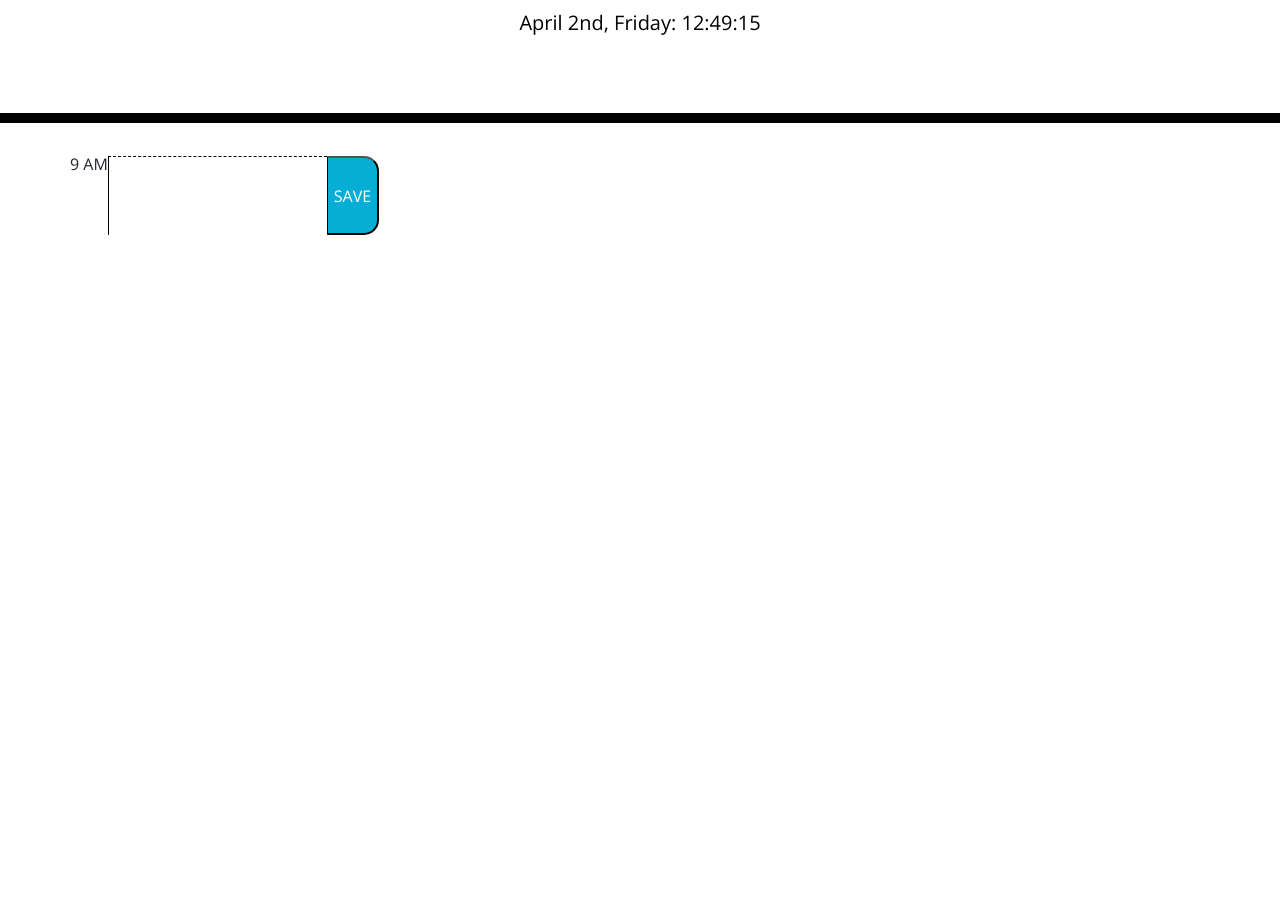
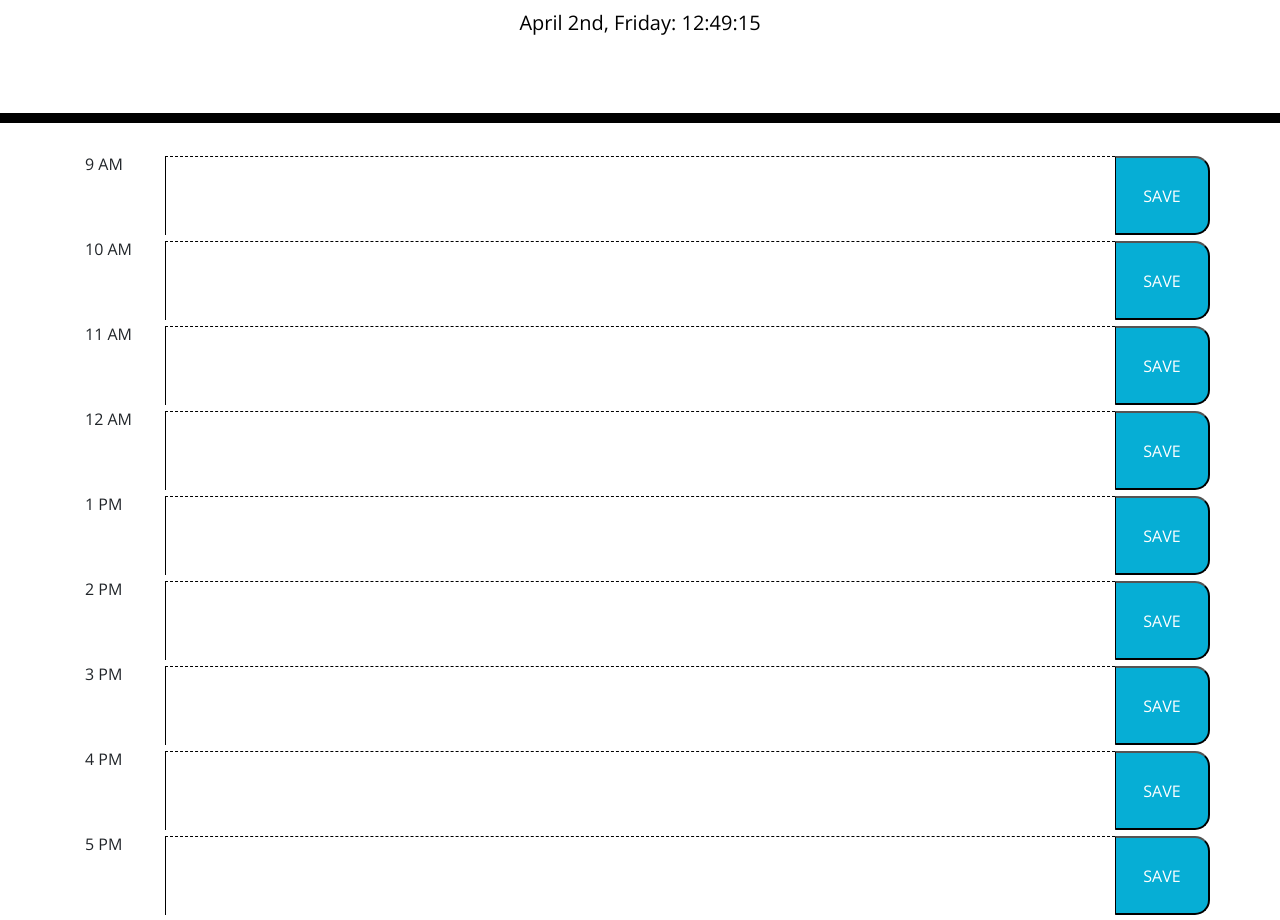
Before and after one commit to SerenaChandler/DailyPlanner, a plain HTML site: page index.html in a window 1280 px wide. Shown: the part 181-1101 px from the top of the page. Before the commit the page ends 800 px from the top, so only its background shows below. Drawn offline with nearby package versions, Linux system fonts and the light colour scheme.

Commit message:
added the rest of the text areas

```diff
--- a/index.html
+++ b/index.html
@@ -31,12 +31,58 @@
     <div class="container">
 
       <div class="row">
-        <div>9 AM</div>
-        <textarea class="hour"></textarea>
-        <button class="saveBtn">SAVE</button>
+        <div class="col-lg-1">9 AM</div>
+        <textarea class="hour col-lg-10"></textarea>
+        <button class="saveBtn col-lg-1">SAVE</button>
       </div>
 
+      <div class="row">
+        <div class="col-lg-1">10 AM</div>
+        <textarea class="hour col-lg-10"></textarea>
+        <button class="saveBtn col-lg-1">SAVE</button>
+      </div>
 
+      <div class="row">
+        <div class="col-lg-1">11 AM</div>
+        <textarea class="hour col-lg-10"></textarea>
+        <button class="saveBtn col-lg-1">SAVE</button>
+      </div>
+
+      <div class="row">
+        <div class="col-lg-1">12 AM</div>
+        <textarea class="hour col-lg-10"></textarea>
+        <button class="saveBtn col-lg-1">SAVE</button>
+      </div>
+
+      <div class="row">
+        <div class="col-lg-1">1 PM</div>
+        <textarea class="hour col-lg-10"></textarea>
+        <button class="saveBtn col-lg-1">SAVE</button>
+      </div>
+
+      <div class="row">
+        <div class="col-lg-1">2 PM</div>
+        <textarea class="hour col-lg-10"></textarea>
+        <button class="saveBtn col-lg-1">SAVE</button>
+      </div>
+
+      <div class="row">
+        <div class="col-lg-1">3 PM</div>
+        <textarea class="hour col-lg-10"></textarea>
+        <button class="saveBtn col-lg-1">SAVE</button>
+      </div>
+
+      <div class="row">
+        <div class="col-lg-1">4 PM</div>
+        <textarea class="hour col-lg-10"></textarea>
+        <button class="saveBtn col-lg-1">SAVE</button>
+      </div>
+
+      <div class="row">
+        <div class="col-lg-1">5 PM</div>
+        <textarea class="hour col-lg-10"></textarea>
+        <button class="saveBtn col-lg-1">SAVE</button>
+      </div>
 
 
 
--- a/style.css
+++ b/style.css
@@ -33,7 +33,8 @@ textarea{
 .row {
   white-space: pre-wrap;
   height: 80px;
-  border-top: 1px solid white;;
+  border-top: 1px solid white;
+  margin-bottom: 5px;
 }
 
 .hour {
```
